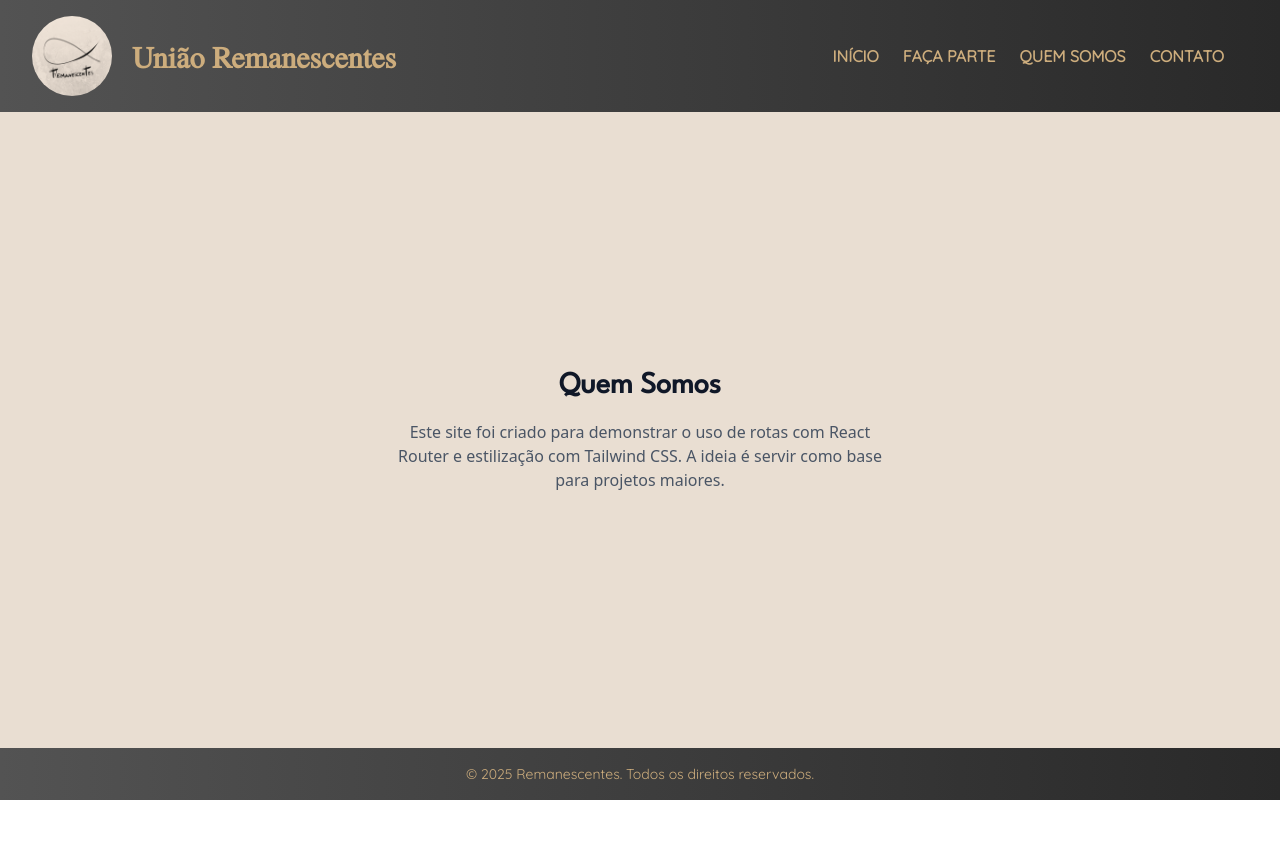
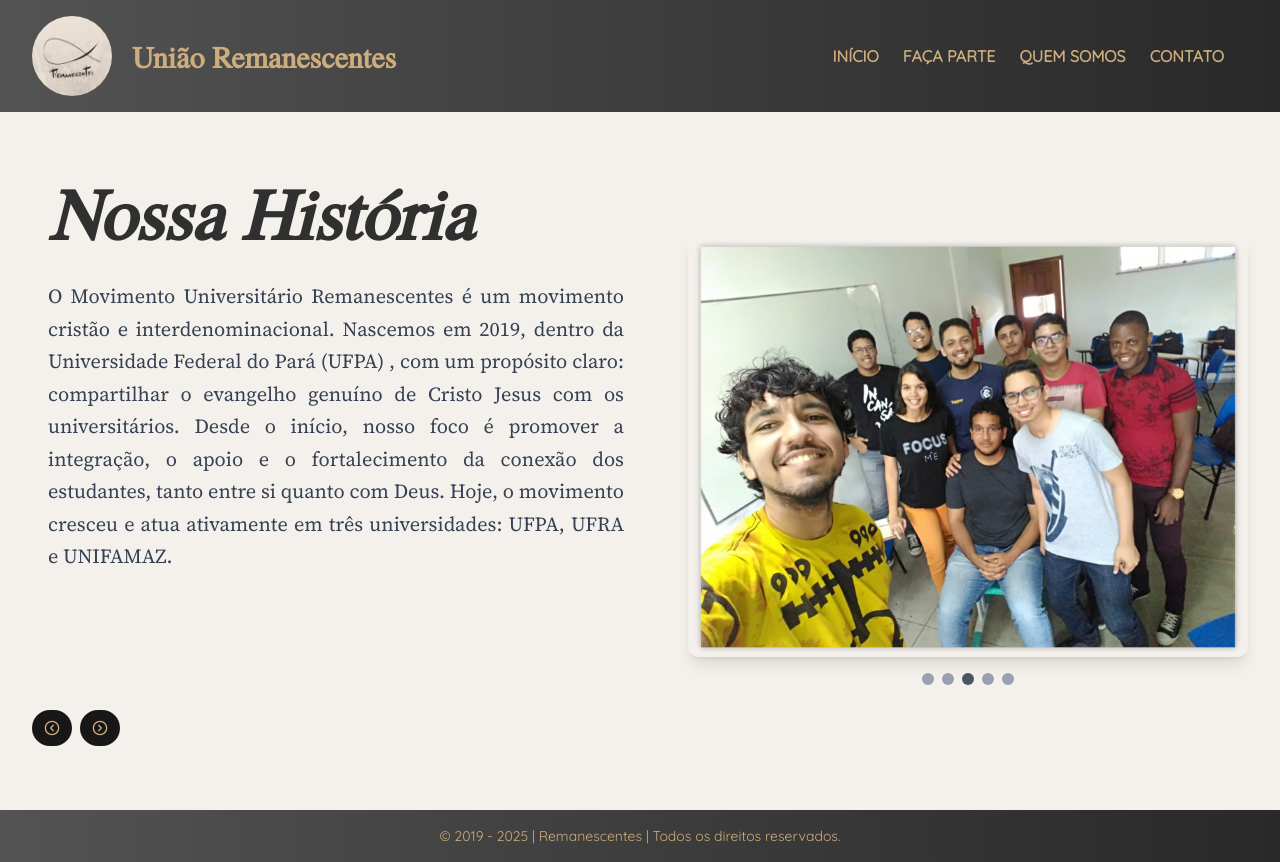
Before and after one commit to NicolasRanniery/grupo-remanescentes, a React (Vite) app: page /quem-somos in a window 1280 px wide. Before the commit the page ends 800 px from the top, so only its background shows below. Built offline with nearby package versions, Linux system fonts and the light colour scheme.

Commit message:
Criação da página 'Quem somos'

```diff
--- a/package.json
+++ b/package.json
@@ -19,6 +19,8 @@
     "react": "^19.1.1",
     "react-dom": "^19.1.1",
     "react-router-dom": "^7.9.4",
+    "react-swipeable": "^7.0.2",
+    "swiper": "^12.0.3",
     "tailwind-merge": "^3.3.1"
   },
   "devDependencies": {
--- /dev/null
+++ b/public/carrossel.ts
@@ -0,0 +1,32 @@
+export interface CarrosselItem {
+  title: string;
+  description: string;
+}
+
+export const texts: CarrosselItem[] = [
+  {
+    title: "Nossa História",
+    description:
+      "O Movimento Universitário Remanescentes é um movimento cristão e interdenominacional. Nascemos em 2019, dentro da Universidade Federal do Pará (UFPA) , com um propósito claro: compartilhar o evangelho genuíno de Cristo Jesus com os universitários. Desde o início, nosso foco é promover a integração, o apoio e o fortalecimento da conexão dos estudantes, tanto entre si quanto com Deus. Hoje, o movimento cresceu e atua ativamente em três universidades: UFPA, UFRA e UNIFAMAZ.",
+  },
+  {
+    title: "Nossa Missão",
+    description:
+      "Nossa missão é promover um ambiente de conexão com Deus, acolhimento e formação integral. Buscamos ser um espaço de apoio mútuo, onde os alunos encontram um momento de oração e renovação para enfrentar os desafios da jornada acadêmica. Queremos cooperar com a caminhada acadêmica, incentivando os estudantes a serem corajosos e perseverantes em seus cursos, ajudando a tornar a jornada universitária mais leve e focada.",
+  },
+  {
+    title: "Nossos Objetivos",
+    description: `• Evangelho: Compartilhar o evangelho de forma bíblica e cristocêntrica.
+      • Integração: Unir estudantes de diferentes cursos, idades e períodos.
+      • Acolhimento: Criar um ambiente que recebe a todos com alegria, igualdade e amor, gerando um senso de pertencimento à família Remanescentes.
+      • Crescimento: Contribuir para o desenvolvimento acadêmico, social e humano da comunidade, estimulando a reflexão e o senso crítico.
+      • Apoio: Ser um espaço de apoio mútuo durante os desafios acadêmicos e pessoais.`,
+  },
+  {
+    title: "O que fazemos?",
+    description: `• Encontros semanais de convivência, reflexão e conexão com Deus.
+        • Organização de eventos e rodas de conversa nos campus.
+        • Ações de acolhimento para receber os novos alunos.
+        • Parcerias com outros movimentos estudantis.`,
+  },
+];
--- /dev/null
+++ b/src/components/CarrosselQuemSomos.tsx
@@ -0,0 +1,66 @@
+import { CircleChevronRight, CircleChevronLeft } from "lucide-react";
+import { Button } from "./ui/button";
+import { texts } from "../../public/carrossel";
+import { useState } from "react";
+import { useSwipeable } from "react-swipeable";
+
+
+export default function CarrosselQuemSomos() {
+
+  const handlers = useSwipeable({
+  onSwipedLeft: () => setCurr((c) => (c + 1) % texts.length),
+  onSwipedRight: () => setCurr((c) => (c - 1 + texts.length) % texts.length),
+});
+
+  const [curr, setCurr] = useState(0);
+
+  const prev = () =>
+    setCurr((curr) => (curr === 0 ? texts.length - 1 : curr - 1));
+
+  const next = () =>
+    setCurr((curr) => (curr === texts.length - 1 ? 0 : curr + 1));
+
+  return (
+    <div className="w-full lg:w-1/2 px-4 lg:px-0">
+      {/* Carrossel */}
+      <div {...handlers} className="overflow-hidden w-full">
+        <div
+          className="flex transition-transform duration-500"
+          style={{ transform: `translateX(-${curr * 100}%)` }}
+        >
+          {texts.map((item, index) => (
+            <div className="w-full shrink-0 px-2 md:px-4" key={index}>
+              <h1 className="text-3xl sm:text-4xl md:text-6xl lg:text-7xl font-bold mb-4 sm:mb-6 md:mb-8 text-[#303030] font-texgyretermes italic">
+                {item.title}
+              </h1>
+              <p className="text-base sm:text-lg md:text-xl text-gray-700 leading-relaxed mb-4 sm:mb-6 md:mb-8 font-source-serif-4 text-justify">
+                {item.description.split('\n').map((line, idx) => (
+                  <span key={idx}>
+                    {line}
+                    <br />
+                  </span>
+                ))}
+              </p>
+            </div>
+          ))}
+        </div>
+      </div>
+
+      {/* Botões */}
+      <div className="flex gap-2 mt-2">
+        <Button
+          className="hover:bg-[#292929] rounded-full text-[#cdad7d] p-2 sm:p-3"
+          onClick={prev}
+        >
+          <CircleChevronLeft className="w-5 h-5 sm:w-6 sm:h-6" />
+        </Button>
+        <Button
+          className="hover:bg-[#292929] rounded-full text-[#cdad7d] p-2 sm:p-3"
+          onClick={next}
+        >
+          <CircleChevronRight className="w-5 h-5 sm:w-6 sm:h-6" />
+        </Button>
+      </div>
+    </div>
+  );
+}
--- a/src/components/Footer.tsx
+++ b/src/components/Footer.tsx
@@ -2,7 +2,7 @@
   return (
     <footer className="bg-linear-to-r from-[#535353] to-[#292929] text-[#cdad7d] text-center p-4 mt-auto font-quicksand">
       <p className="text-sm">
-        &copy; {new Date().getFullYear()} Remanescentes. Todos os direitos
+        &copy; 2019 - {new Date().getFullYear()} | Remanescentes | Todos os direitos
         reservados.
       </p>
     </footer>
--- a/src/pages/QuemSomos.tsx
+++ b/src/pages/QuemSomos.tsx
@@ -1,14 +1,25 @@
+import CarrosselQuemSomos from "@/components/CarrosselQuemSomos";
+
 export default function QuemSomos() {
   return (
-    <section className="flex flex-1 flex-col items-center justify-center text-center bg-[#e9ded2] h-full">
-      <h1 className="text-3xl font-bold mb-4 text-gray-900 font-league-spartan">
-        Quem Somos
-      </h1>
-      <p className="max-w-lg text-gray-600">
-        Este site foi criado para demonstrar o uso de rotas com React Router e
-        estilização com Tailwind CSS. A ideia é servir como base para projetos
-        maiores.
-      </p>
+    <section className="relative flex-1 bg-[#f4f1ec] py-16">
+      <div className="max-w-7xl mx-auto flex flex-col lg:flex-row items-center gap-12 px-8">
+        <CarrosselQuemSomos />
+        <div className="lg:w-1/2">
+          <img
+            src="/assets/reuniao_remanescentes.webp" // <-- TROQUE PELA SUA IMAGEM
+            alt="Grupo Remanescentes"
+            className="rounded-lg shadow-lg w-full"
+          />
+          <div className="flex justify-center gap-2 mt-4">
+            <span className="w-3 h-3 bg-gray-400 rounded-full"></span>
+            <span className="w-3 h-3 bg-gray-400 rounded-full"></span>
+            <span className="w-3 h-3 bg-gray-600 rounded-full"></span>
+            <span className="w-3 h-3 bg-gray-400 rounded-full"></span>
+            <span className="w-3 h-3 bg-gray-400 rounded-full"></span>
+          </div>
+        </div>
+      </div>
     </section>
   );
 }
```
Also changed, not shown: public/assets/reuniao_remanescentes.webp (added), src/components/CarrosselImagens.tsx (added), 1 other file (tests, documents, lock files or other folders).
